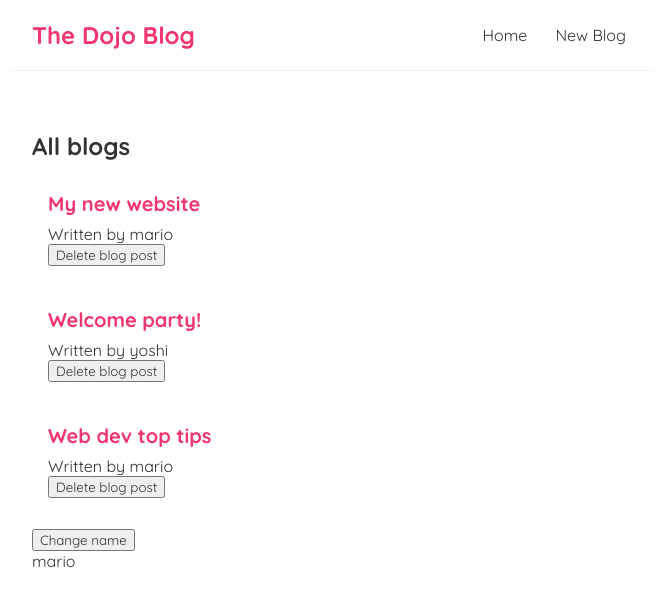
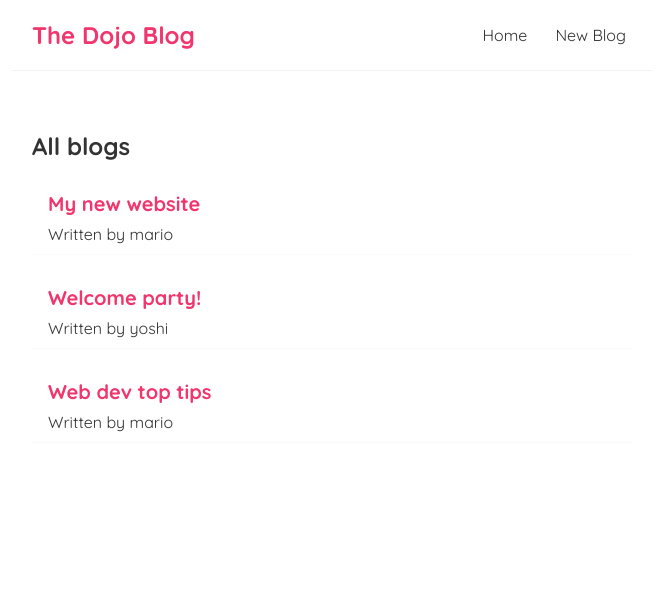
Before and after one commit to BenjaminRochez/react-dojo, a React (Create React App) app: page / in a window 1280 px wide. Shown: the top 606 px of the page, without its empty margins (308-964 px from the left). Built offline with nearby package versions, Linux system fonts and the light colour scheme; data requests are answered from the project's data file.

Commit message:
Added json server data

```diff
--- /dev/null
+++ b/data/db.json
@@ -0,0 +1,22 @@
+{
+    "blogs": [
+        {
+            "title": "My new website",
+            "body": "lorem ipsum...",
+            "author": "mario",
+            "id": 1
+        },
+        {
+            "title": "Welcome party!",
+            "body": "lorem ipsum...",
+            "author": "yoshi",
+            "id": 2
+        },
+        {
+            "title": "Web dev top tips",
+            "body": "lorem ipsum...",
+            "author": "mario",
+            "id": 3
+        }
+    ]
+}
--- a/src/BlogList.js
+++ b/src/BlogList.js
@@ -11,7 +11,6 @@ const BlogList = ({blogs, title, handleDelete}) => {
                 <div className="blog-preview" key={blog.id}>
                     <h2>{blog.title}</h2>
                     <p>Written by {blog.author}</p>
-                    <button onClick={() => handleDelete(blog.id)}>Delete blog post</button>
                 </div>
             ))}
         </div>
--- a/src/Home.js
+++ b/src/Home.js
@@ -2,38 +2,29 @@ import { useState, useEffect } from 'react';
 import BlogList from './BlogList';
 
 const Home = () => {
-    //let name = 'mario';
-    //const [name, setName] = useState('mario');
 
-    /*const handleClick = () => {
-        setName('Luigi');
-        console.log(name);
-    }*/
-
-
-
-    const [blogs, setBlogs] = useState([
-        { title: 'My new website', body: 'lorem ipsum...', author: 'mario', id: 1 },
-        { title: 'Welcome party!', body: 'lorem ipsum...', author: 'yoshi', id: 2 },
-        { title: 'Web dev top tips', body: 'lorem ipsum...', author: 'mario', id: 3 }
-    ]);
-
-    const [name, setName] = useState('mario');
+    let [blogs, setBlogs] = useState([]);
+    const [isPending, setIsPending] = useState(true);
 
     useEffect(() => {
-        console.log('changes');
-    }, [name]);
+        {/* SETTIMEOUT just for showcase purpose */}
+        setTimeout(() => {
+            fetch('http://localhost:7000/blogs')
+                .then(res => {
+                    return res.json();
+                })
+                .then(data => {
+                    setBlogs(data);
+                    setIsPending(false);
+                })
+        }, 2000);
 
-    const handleDelete = (id) => {
-        const newBlogs = blogs.filter((blog) => blog.id !== id);
-        setBlogs(newBlogs);
-    }
+    }, []);
 
     return (
         <div className="home">
-            <BlogList blogs={blogs} title="All blogs" handleDelete={handleDelete}/>
-            <button onClick={() => setName('Luigi')}>Change name</button>
-            <p>{name}</p>
+            {isPending && <div>Loading...</div>}
+            {!isPending && <BlogList blogs={blogs} title="All blogs" />}
         </div>
     );
 }
@@ -47,3 +38,9 @@ export default Home;
 //}
 
 //<BlogList blogs={blogs.filter((blog) => blog.author === 'mario' )} title="Mario's blogs" handleDelete={handleDelete}/>
+
+
+//const handleDelete = (id) => {
+//    const newBlogs = blogs.filter((blog) => blog.id !== id);
+//    setBlogs(newBlogs);
+//}
```
Also changed, not shown: 1 other file (tests, documents, lock files or other folders).
